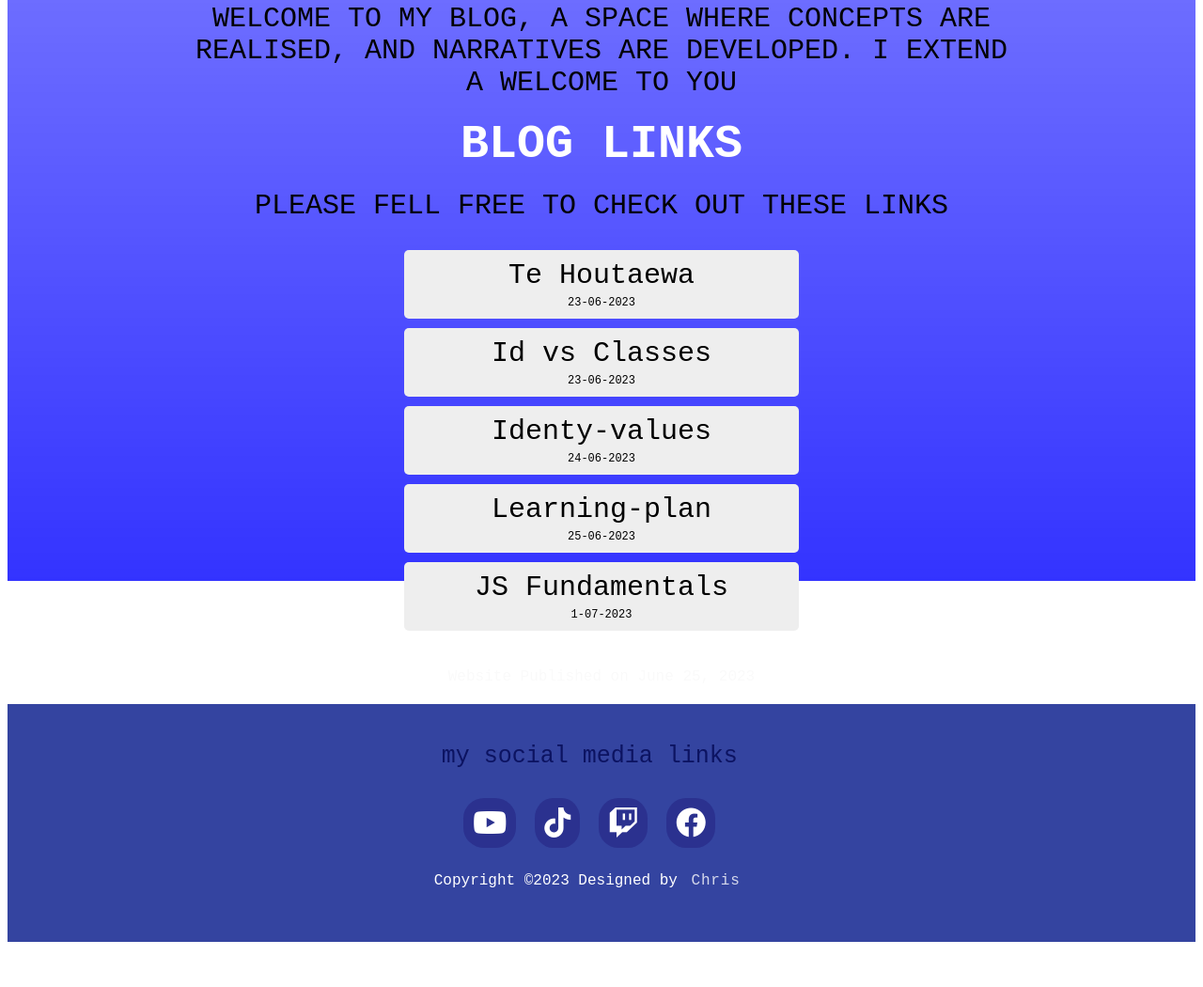
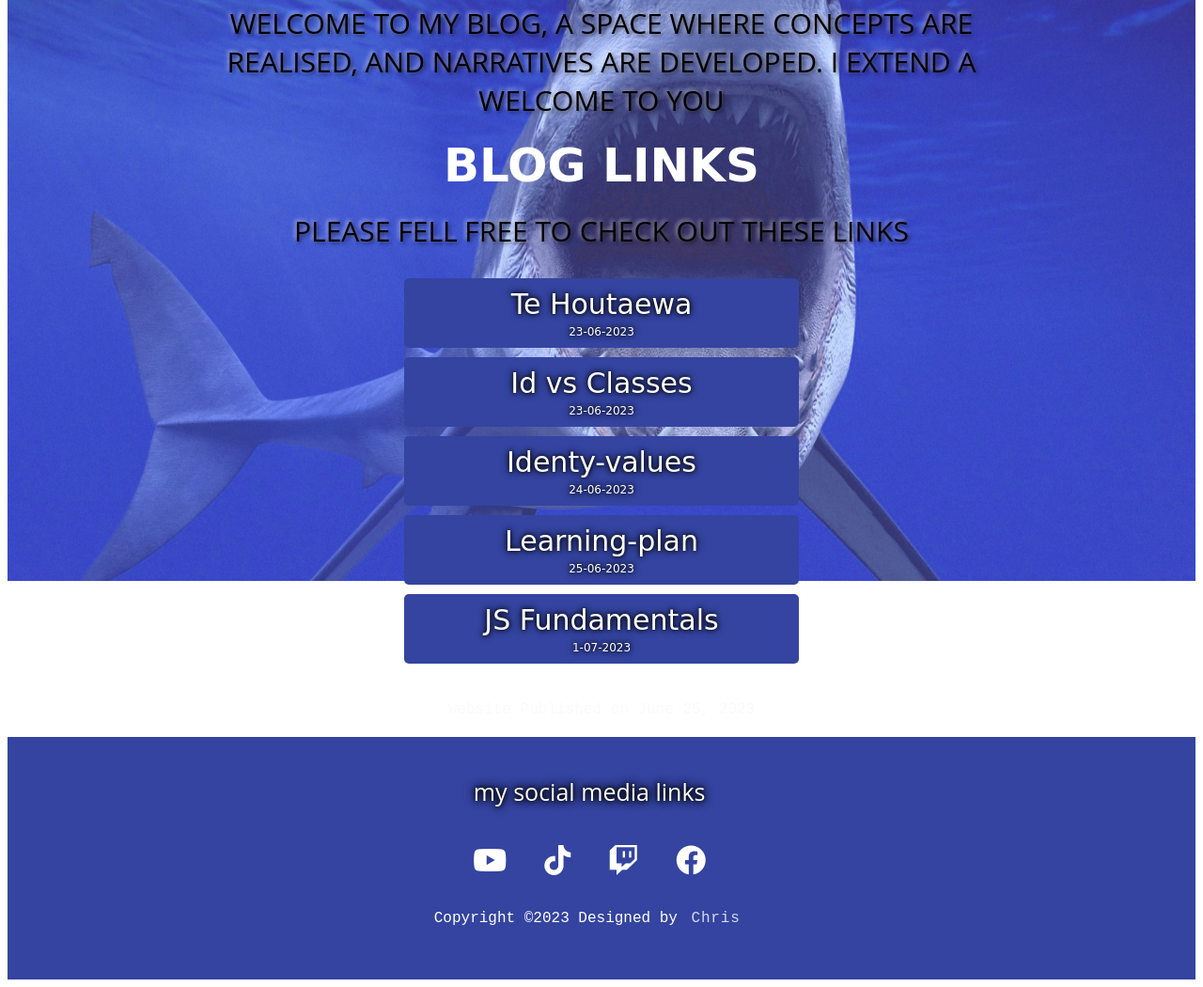
Before and after one commit to chris-temoni/chris-temoni.github.io, a plain HTML site: page index.html in a window 1280 px wide. Shown: the part 182-1232 px from the top of the page at 94% size. Before the commit the page ends 1192 px from the top, so only its background shows below. Drawn offline with Linux system fonts and the light colour scheme.

Commit message:
file updated

```diff
--- a/styles/main.css
+++ b/styles/main.css
@@ -9,7 +9,7 @@ body {
 
 body::before {
   content: '';
-  background-image: linear-gradient(to bottom, rgba(0, 0, 255, 0.637), blue);
+  background-image: url('../img/sharkbg.jpg');
   background-repeat: no-repeat;
   background-attachment: fixed;
   background-size: 100% 100%;
@@ -142,6 +142,9 @@ nav.right-align a:hover {
   margin: 20px auto;
   text-align: center;
   font-size: 50px; /**adjust the text size*/
+  font-family: 'Pacifico', cursive;
+  text-transform: uppercase; /*testing*/
+  text-shadow: 2px, 2px 4px rgba(0, 0, 0, 0.5);
 }
 
 .post-meta {
@@ -160,11 +163,13 @@ nav.right-align a:hover {
 #unlisted {
   display: flex;
   flex-direction: column;
-  align-items: center; /* make bullet points line up perfectly underneath each other*/
   text-align: center;
   padding-left: 0;
   font-size: 30px;
   list-style: none; /*none removes bulletpoints*/
+  color: #ffffff;
+  font-family: 'Pacifico', cursive;
+  text-shadow: 0 0 4px #000000, 0 0 8px #000000;
 }
 
 #unlisted li {
@@ -176,8 +181,8 @@ nav.right-align a:hover {
   width: 400px;
   padding: 10px;
   text-decoration: none;
-  background-color: #eeeeee;
-  color: #000000;
+  background-color: #3444a0;
+  color: #ffffff;
   border-radius: 5px;
   margin: 0 auto;
   transition: background-color 0.3s ease;
@@ -185,8 +190,8 @@ nav.right-align a:hover {
 }
 
 #unlisted li a:hover {
-  background-color: #0d00c9;
-  color: #fff;
+  background-color: #ffffff;
+  color: #3444a0;
 }
 
 #unlisted li a::after {
@@ -204,7 +209,10 @@ nav.right-align a:hover {
   display: block; /* assign specific position and layout to this class*/
   font-size: 30px; /* size of text */
   color: rgb(0, 0, 0); /* color of text */
+  font-family: 'Open Sans', sans-serif;
   text-transform: uppercase; /* assign uppercase to this class */
+  text-shadow: 2px 2px 4px rgba(0, 0, 0, 0.5),
+    -2px -2px 4px rgba(255, 255, 255, 0.5);
 }
 
 #my-paragraph strong {
@@ -216,7 +224,10 @@ nav.right-align a:hover {
   text-align: center; /* align text to center of page */
   margin: 20px auto; /* assign margin with a 20px auto limit */
   font-size: 25px; /* size of text */
-  color: rgb(12, 19, 97); /* color of text */
+  color: #ffffff; /* color of text */
+  font-family: 'Open Sans', sans-serif;
+  text-shadow: 0 0 4px rgba(0, 0, 0, 1), 0 0 8px rgba(0, 0, 0, 1),
+    0 0 12px rgba(0, 0, 0, 1);
 }
 
 .paragraph2 code {
@@ -245,7 +256,7 @@ footer {
 .icons a {
   text-decoration: none;
   padding: 10px;
-  background-color: rgb(43, 49, 143);
+  background-color: #3444a0;
   margin: 10px;
   border-radius: 40%;
 }
@@ -270,6 +281,7 @@ footer {
   opacity: 0.8;
   letter-spacing: 0.8px;
   margin: 0px 5px;
+  color: #ffffff;
 }
 
 /* Hover effect icons*/
```
Also changed, not shown: img/sharkbg.jpg (added), 1 other file.
